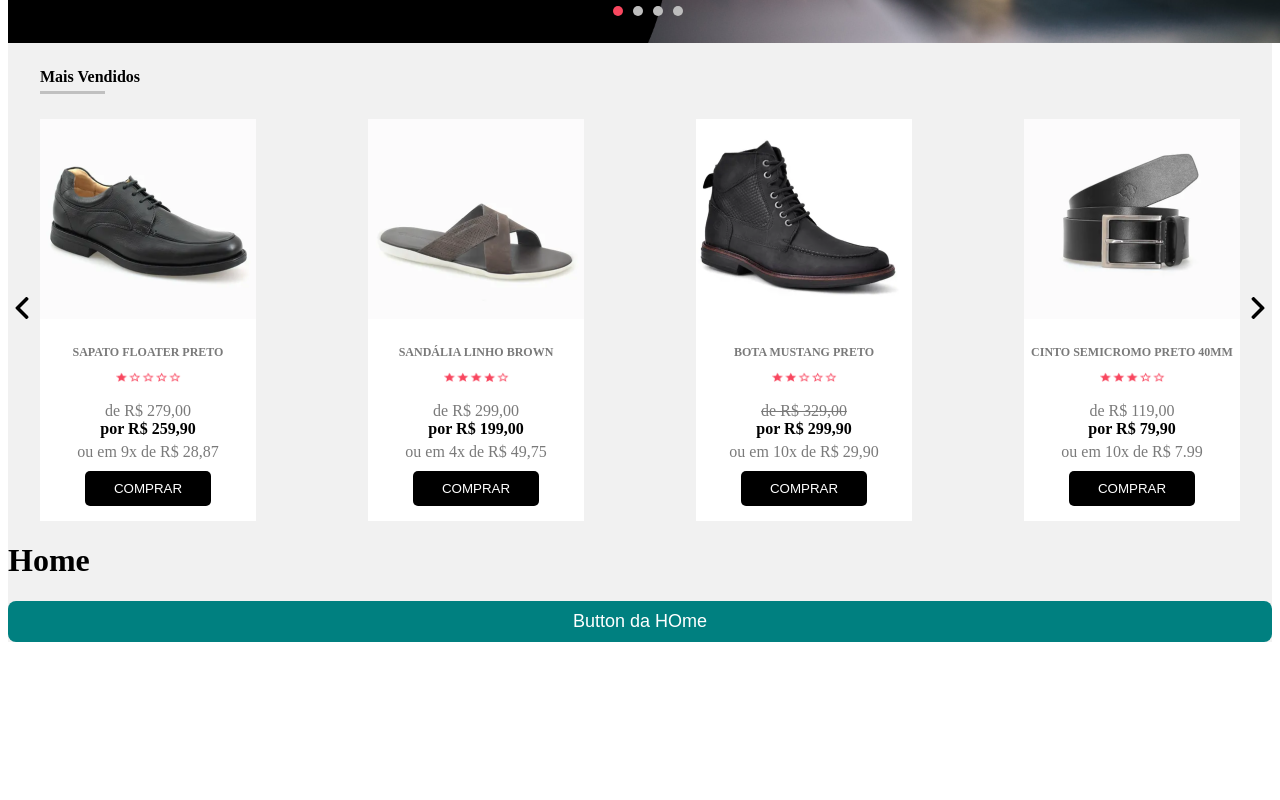
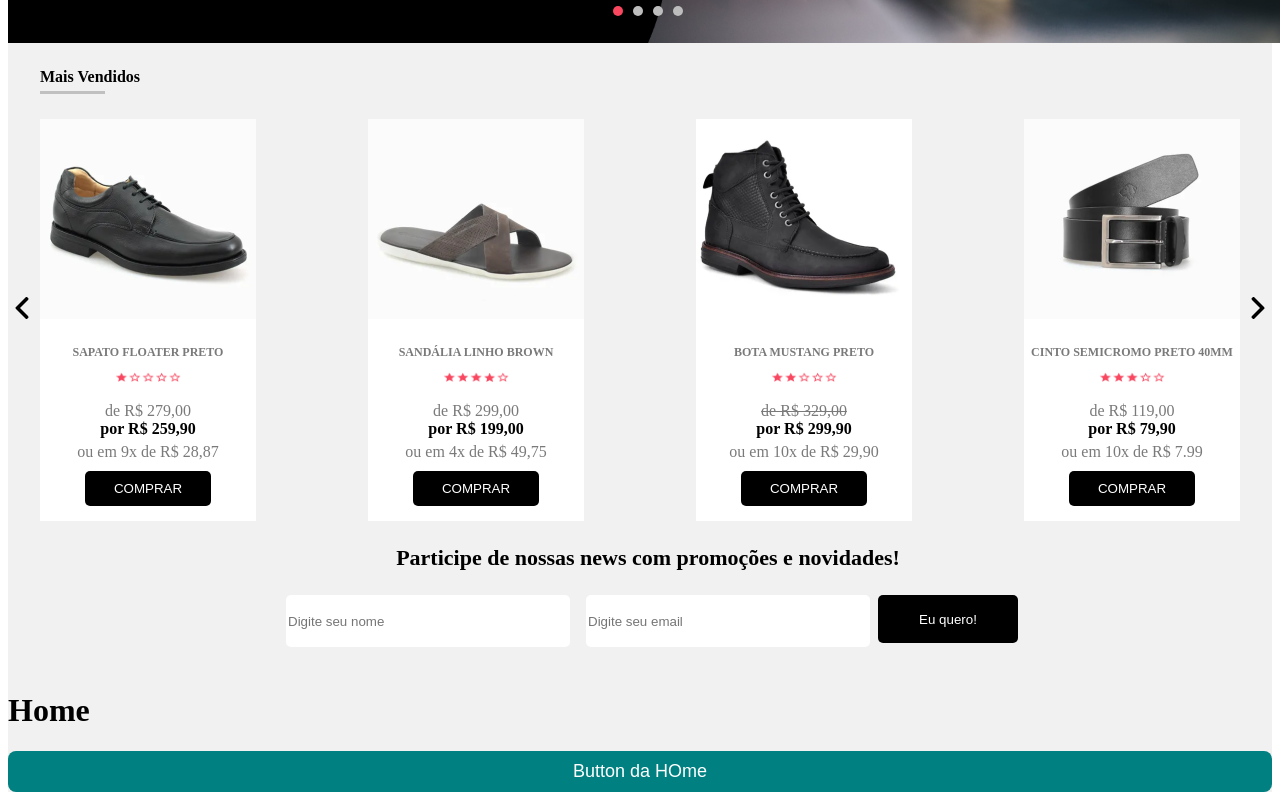
Before and after one commit to KaikOliveira/TemplateMartkplace, a React (Create React App) app: page / in a window 1280 px wide. Shown: the part 475-1275 px from the top of the page. Before the commit the page ends 1125 px from the top, so only its background shows below. Built offline with nearby package versions, Linux system fonts and the light colour scheme.

Commit message:
Finish News

```diff
--- /dev/null
+++ b/src/components/News/index.jsx
@@ -0,0 +1,16 @@
+import { NewsContainer } from "./style";
+
+export const News = () => {
+  return (
+    <NewsContainer>
+      <div>
+        <p>Participe de nossas news com promoções e novidades!</p>
+        <span>
+          <input type="text" placeholder="Digite seu nome"/>
+          <input type="text" placeholder="Digite seu email"/>
+          <button>Eu quero!</button>
+        </span>
+      </div>
+    </NewsContainer>
+  );
+};
--- /dev/null
+++ b/src/components/News/style.js
@@ -0,0 +1,46 @@
+import styled from "styled-components";
+
+export const NewsContainer = styled.section`
+    width: 100vw;
+    height: 150px;
+    display: flex;
+    justify-content: center;
+
+    div{
+
+        p{
+        text-align: center;
+        margin:24px 0 16px 0 ;
+        font-size:22px ;
+        font-weight:700;
+
+        }
+
+        span{
+            display: flex;
+            justify-content: center;
+
+            input{
+                width: 280px;
+                height: 50px;
+                border-radius:5px ;
+                margin: 8px;
+                border: 0 none;
+            }
+
+            button{
+                width: 140px;
+                height: 48px;
+                border-radius:5px;
+                border: 0 none;
+                color: #fff;
+                background-color:#000 ;
+                margin-top: 8px;
+                cursor:pointer;
+            }
+        }
+    }
+
+
+
+`;
--- a/src/components/Slide/styles.js
+++ b/src/components/Slide/styles.js
@@ -83,7 +83,7 @@ export const SlideContainer = styled.section`
           border-radius: 5px;
           background-color: #000;
           border: 0 none;
-
+          cursor: pointer;
           width: 126px;
           height: 35px;
         }
--- a/src/pages/Home/index.jsx
+++ b/src/pages/Home/index.jsx
@@ -3,6 +3,7 @@ import { Header } from "../../components/Header";
 import { Container } from "./styles";
 import { Banner } from "../../components/Banner"
 import { Slide } from "../../components/Slide";
+import { News } from "../../components/News";
 
 export function Home() {
   return (
@@ -10,6 +11,7 @@ export function Home() {
       <Header />
       <Banner/>
       <Slide/>
+      <News/>
 
       <h1>Home</h1>
 
```
